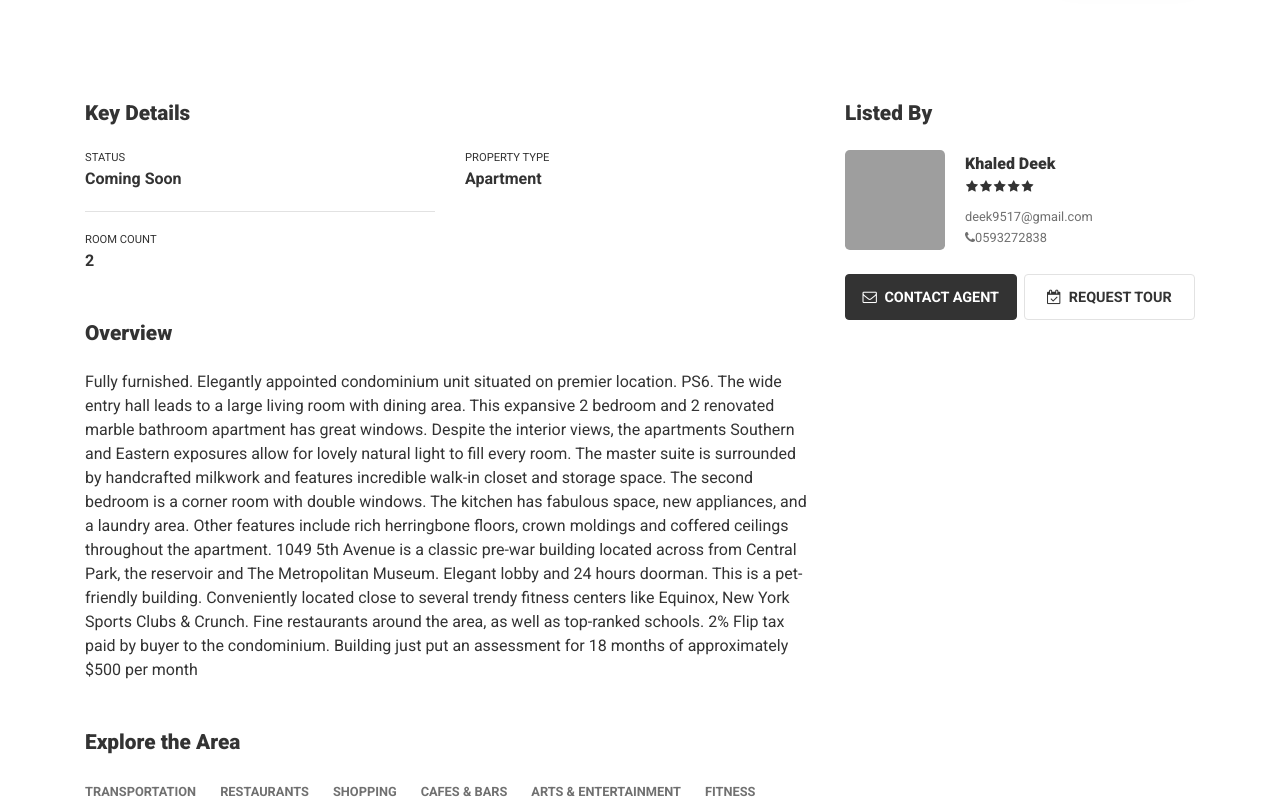
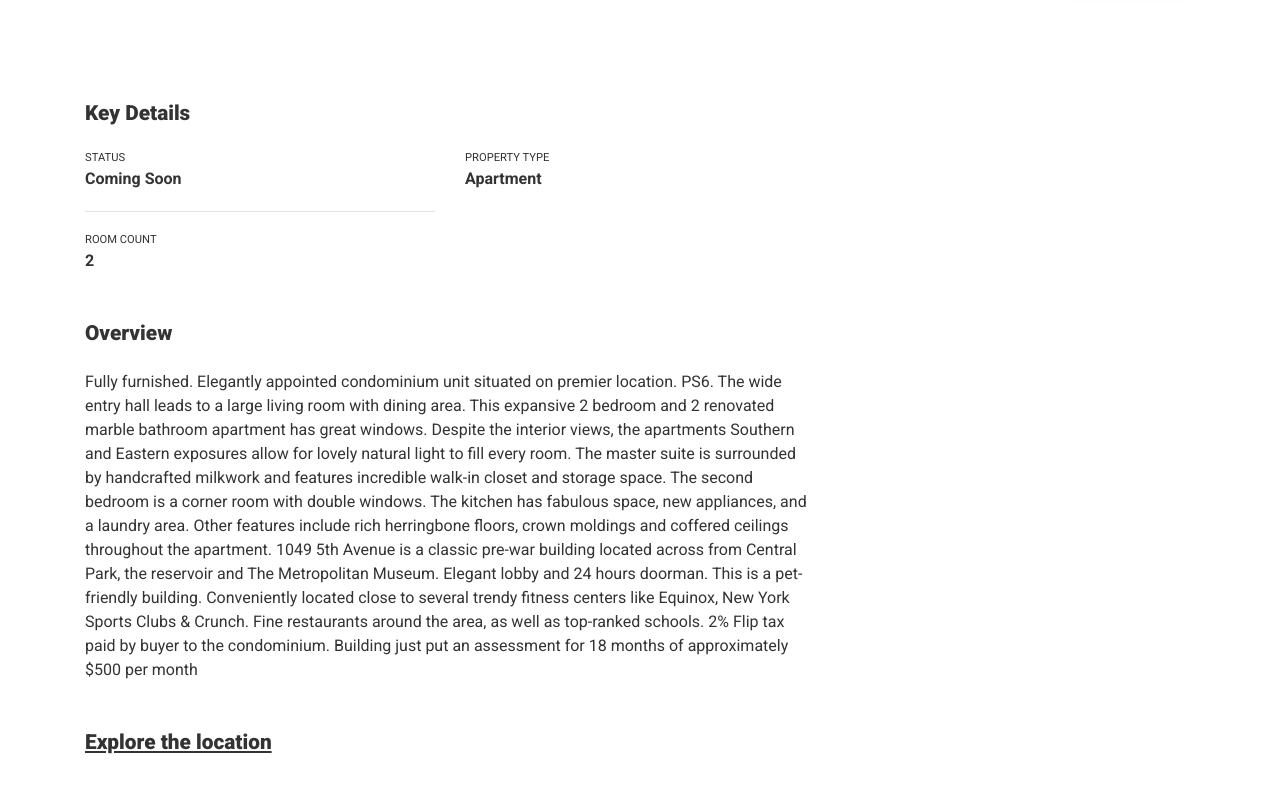
Before and after one commit to malakkhateeb/Sknne_pro, a Django app: template Sknne_app/templates/room.html in a window 1280 px wide. Shown: the part 965-1772 px from the top of the page. Run offline with Django 5.2, Linux system fonts and the light colour scheme; data comes from the database, SQL or seed files in the repository; tables that the repository leaves empty hold one stand-in row (values such as "Sample post"); the template is opened without the code that fills it: values that come from a table or form of the project are taken from there, most other values are stand-ins (such as "Sample title", 1, 10 or a date in 2020); a map, chart or similar area stays blank; parts of the project's set-up code (start-up, migrations or seed data) failed here and were passed over; some libraries are stand-ins or nearby versions; grey boxes are pictures that could not be loaded.

Commit message:
added google map api display to room screen

```diff
--- a/Sknne_app/templates/room.html
+++ b/Sknne_app/templates/room.html
@@ -36,6 +36,56 @@
                             o.type = "text/javascript", o.async = !0, o.crossorigin = "anonymous", o.src = "https://js.driftt.com/include/" + n + "/" + t + ".js";
                             var i = document.getElementsByTagName("script")[0];
                             i.parentNode.insertBefore(o, i);
+                </script>
+    <script src="https://polyfill.io/v3/pollyfill.min.js?features=default"></script>
+    <script>
+        function initMap(){
+            let map;
+            var locations = {{locations|safe}};
+            var infoWindow = [];
+
+            map = new google.maps.Map(document.getElementById("map"),{
+                center: {lat: locations[0].latitude, lng: locations[0].longitude},
+                zoom: 12
+            })
+
+            locations.forEach(function (location){
+                var marker = new google.maps.Marker({
+                position: {lat: location.latitude, lng: location.longitude},
+                map:map,
+                title: location.name
+                })
+
+                var infowindow = new google.maps.InfoWindow({
+                    content: location.name
+                });
+
+                infoWindow.push(infowindow);
+
+                marker.addListener('click', function(){
+                    infoWindow.forEach(function(iw){
+                        iw.close();
+                    });
+                    infowindow.open(map,marker);
+                });
+
+            });
+
+        }
+        window.initMap = initMap
+    </script>
+    <script>
+        "use strict";
+
+        !function () {
+            var t = window.driftt = window.drift = window.driftt || [];
+            if (!t.init) {
+                if (t.invoked) return void (window.console && console.error && console.error("Drift snippet included twice."));
+                t.invoked = !0, t.methods = ["identify", "config", "track", "reset", "debug", "show", "ping", "page", "hide", "off", "on"],
+                    t.factory = function (e) {
+                        return function () {
+                            var n = Array.prototype.slice.call(arguments);
+                            return n.unshift(e), t.push(n), t;
                         };
                 }
             }();
@@ -201,16 +251,9 @@
                         </div>
                     </div>
                     <div class="pxp-single-property-section mt-4 mt-md-5">
-                        <h3>Explore the Area</h3>
-                        <div class="pxp-sp-pois-nav mt-3 mt-md-4">
-                            <div class="pxp-sp-pois-nav-transportation text-uppercase">Transportation</div>
-                            <div class="pxp-sp-pois-nav-restaurants text-uppercase">Restaurants</div>
-                            <div class="pxp-sp-pois-nav-shopping text-uppercase">Shopping</div>
-                            <div class="pxp-sp-pois-nav-cafes text-uppercase">Cafes & Bars</div>
-                            <div class="pxp-sp-pois-nav-arts text-uppercase">Arts & Entertainment</div>
-                            <div class="pxp-sp-pois-nav-fitness text-uppercase">Fitness</div>
-                        </div>
-                        <div id="pxp-sp-map" class="mt-3"></div>
+                    <h3 style="text-decoration: underline;" class="mb-3">Explore the location</h3>
+                    <div id="map" style="height: 340px;"></div>
+                    <div class="pxp-single-property-section mt-4 mt-md-5">
                     </div>
 
                 </div>
@@ -429,6 +472,7 @@
         <script src="/static/js/single-map.js"></script>
         <script src="/static/js/Chart.min.js"></script>
         <script src="/static/js/main.js?asdasd12"></script>
+        <script async src="https://maps.googleapis.com/maps/api/js?key={{key}}&callback=initMap"></script>
 </body>
 
 </html>
```
